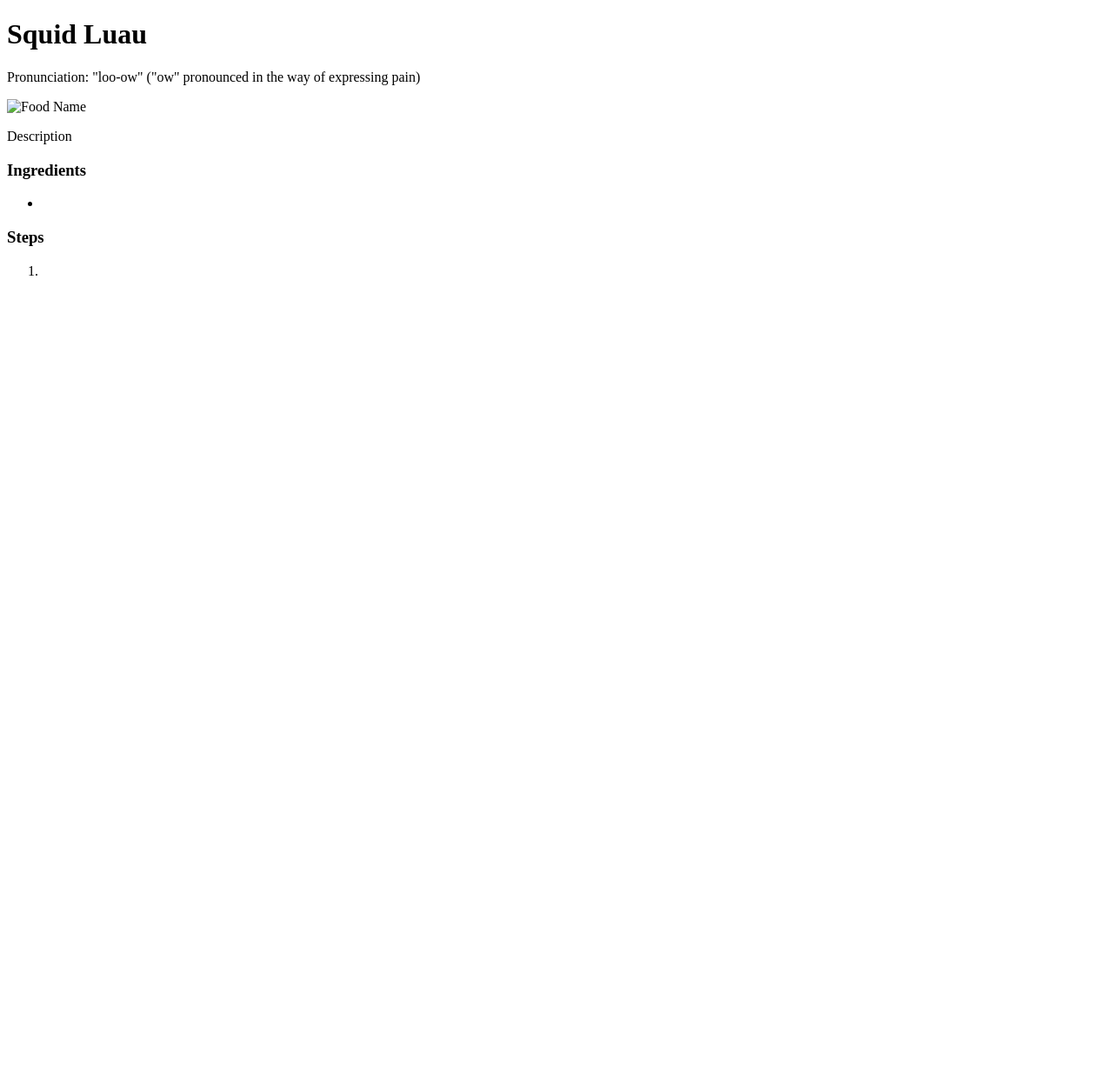
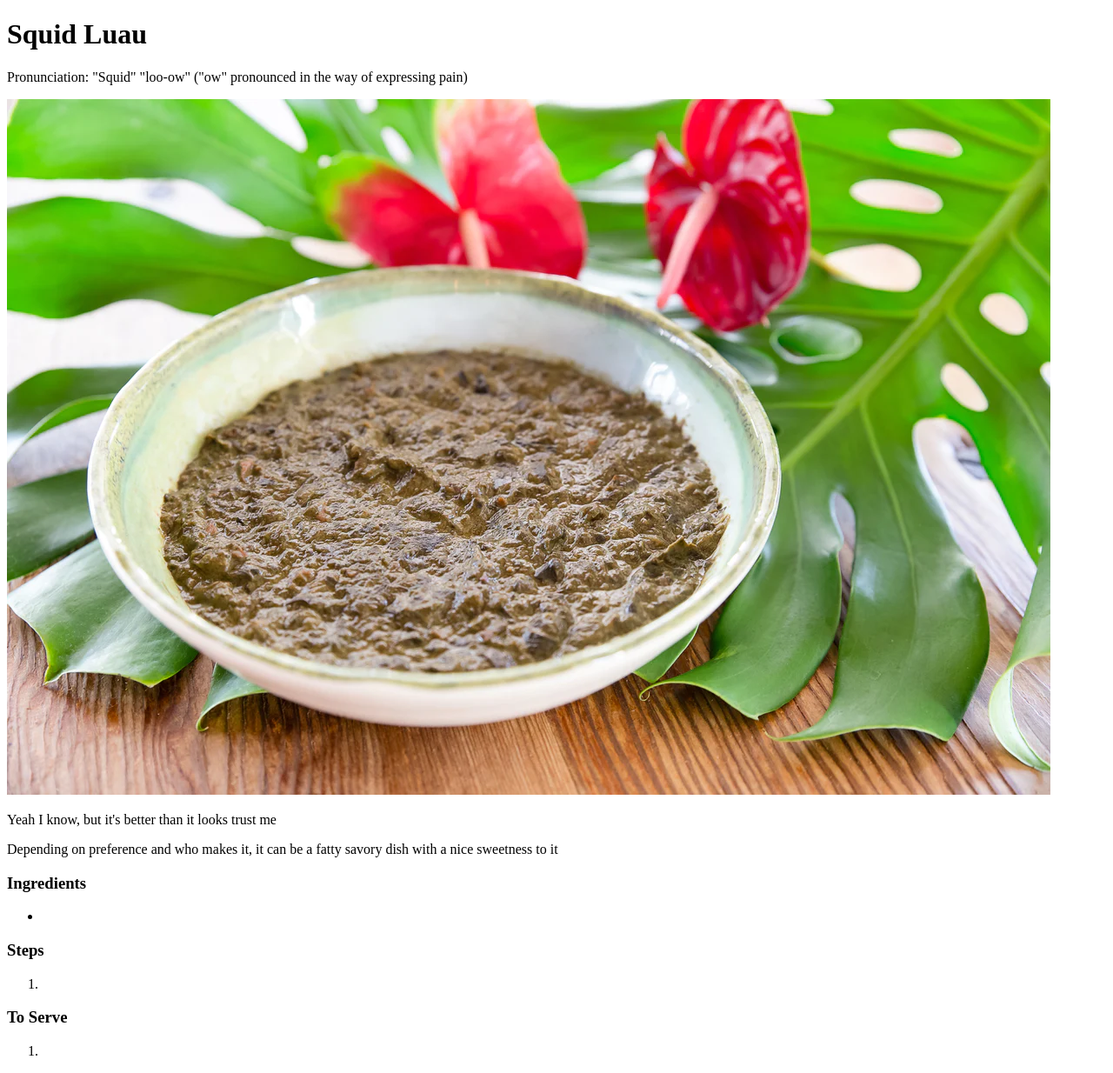
Before and after one commit to jansenrr/odin-recipes, a plain HTML site: page recipes/squidluau.html in a window 1280 px wide. Shown: the whole page at 87% size. Before the commit the page ends 800 px from the top, so only its background shows below. Drawn offline with Linux system fonts and the light colour scheme.

Commit message:
add image and description to squidluau.html

```diff
--- a/recipes/squidluau.html
+++ b/recipes/squidluau.html
@@ -9,11 +9,12 @@
 <body>
 
     <h1>Squid Luau</h1>
-    <p>Pronunciation: "loo-ow" ("ow" pronounced in the way of expressing pain)</p>
+    <p>Pronunciation: "Squid" "loo-ow" ("ow" pronounced in the way of expressing pain)</p>
 
-    <img src="" alt="Food Name">
+    <img src="../images/squidluau.jpg" alt="Squid Luau">
 
-    <p>Description</p>
+    <p>Yeah I know, but it's better than it looks trust me</p>
+    <p>Depending on preference and who makes it, it can be a fatty savory dish with a nice sweetness to it</p>
 
     <h3>Ingredients</h3>
     <ul>
@@ -25,5 +26,10 @@
         <li></li>
     </ol>
 
+    <h3>To Serve</h3>
+    <ol>
+        <li></li>
+    </ol>
+
 </body>
 </html>
```
Also changed, not shown: images/squidluau.jpg (added).
